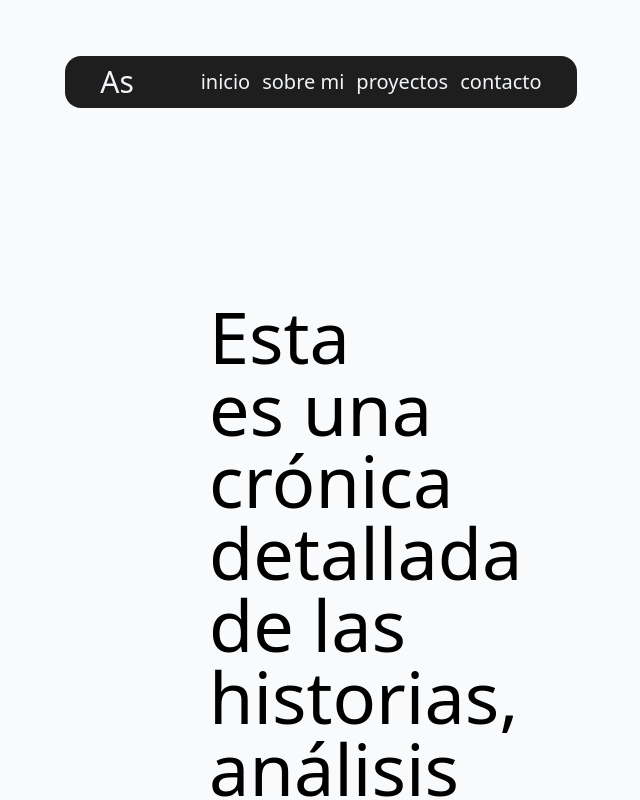
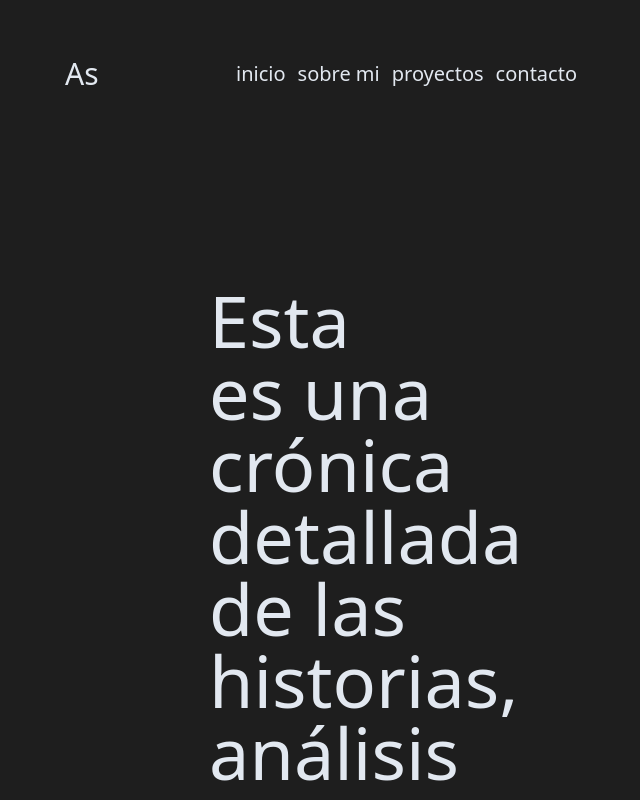
Before and after one commit to agussanchz/portfolio, a Next.js app: page /proyectos in a window 1280 px wide. Shown: the top 800 px of the page, without its empty margins (319-959 px from the left). Built offline with nearby package versions, Linux system fonts and the light colour scheme.

Commit message:
nuevos estilos

```diff
--- a/src/app/layout.jsx
+++ b/src/app/layout.jsx
@@ -8,7 +8,7 @@ export const metadata = {
 
 export default function RootLayout({ children }) {
   return (
-    <html lang="en" className="bg-slate-50">
+    <html lang="en" className="bg-[#1E1E1E] text-slate-200">
     <body className="px-96 py-14">
       <header>
         <Navbar />
--- a/src/components/Navbar.jsx
+++ b/src/components/Navbar.jsx
@@ -3,7 +3,7 @@ import React from 'react'
 
 export default function Navbar() {
   return (
-    <nav className='flex justify-around items-center text-center gap-3 bg-[#1E1E1E] p-2 text-slate-100 rounded-2xl w-full'>
+    <nav className='flex justify-between items-center text-center gap-3'>
         <Link href={'/'} className='text-3xl'>As</Link>
         <ul className='flex justify-center gap-3 text-xl'>
             <Link href={'/'}>inicio</Link>
```
